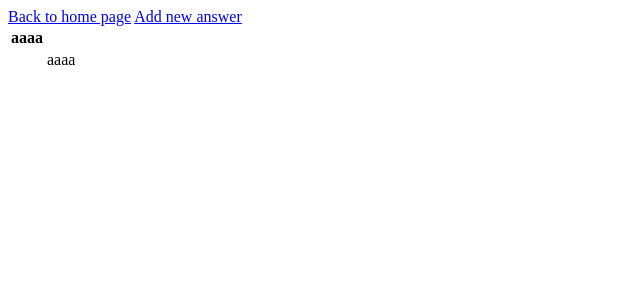
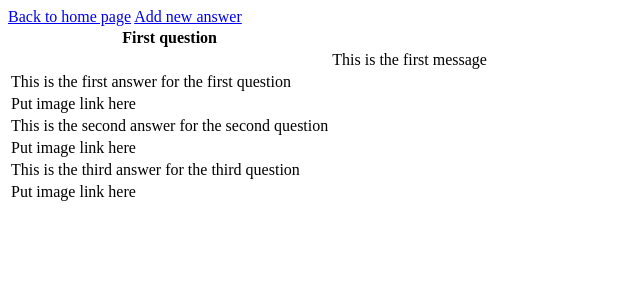
Before and after one commit to gaspargabor/L-V-G, a Flask app: page /question/1 in a window 1280 px wide. Shown: the top 300 px of the page, without its empty margins (0-640 px from the left). Run offline with Flask 2, Linux system fonts and the light colour scheme.

Commit message:
some more wireing

```diff
--- a/answer.csv
+++ b/answer.csv
@@ -1,7 +1,10 @@
 id,submission_time,vote_number,question_id,message,image
-1,1575985415,,,asdfghjkl,Put image link here
-2,1575985527,,,élkj,Put image link here
-3,1575985582,,,ertzui,Put image link here
-4,1575985704,,,cvbnm,Put image link here
-5,1575985897,,,rtzui,Put image link here
-6,1575985947,,,dgfhj,Put image link here
+1,1576000660,,1,This is the first answer for the first question,Put image link here
+2,1576000677,,1,This is the second answer for the second question,Put image link here
+3,1576000695,,1,This is the third answer for the third question,Put image link here
+4,1576000729,,2,This is the first answer for the second question,Put image link here
+5,1576000746,,2,This is the second answer for the second question,Put image link here
+6,1576000764,,2,This is the third answer for the second question,Put image link here
+7,1576000787,,3,This is the first answer for the third question,Put image link here
+8,1576000809,,3,This is the second answer for the third question,Put image link here
+9,1576000824,,3,This is the third answer for the third question,Put image link here
--- a/data_manager.py
+++ b/data_manager.py
@@ -25,8 +25,17 @@ def get_new_id(filename):
     return str(int(all_q_or_a[-1]['id'])+1)
 
 
-def get_question(filename, question_id):
-    return get_data_from_csv(filename, question_id)
+def get_question(filename, as_question_id):
+    return get_data_from_csv(filename, as_question_id)
+
+
+def get_answers_for_question(filename, question_id):
+    answers = []
+    all_answers = get_data_from_csv(filename)
+    for answer in all_answers:
+        if question_id == answer['question_id']:
+            answers.append(answer)
+    return answers
 
 
 def add_new_question(question):
@@ -36,9 +45,10 @@ def add_new_question(question):
     add_new_q_or_a_to_file('question.csv', Q_HEADER, question, True)
 
 
-def add_new_answer(answer):
+def add_new_answer(answer, question_id):
     answer['id'] = get_new_id(filename='answer.csv')
     answer['submission_time'] = int(time.time())
+    answer['question_id'] = question_id
 
     add_new_q_or_a_to_file('answer.csv', A_HEADER, answer, True)
 
--- a/question.csv
+++ b/question.csv
@@ -1,4 +1,4 @@
 id,submission_time,view_number,vote_number,title,message,image
-1,1575982063,,,aaaa,aaaa,
-2,1575982074,,,bbbb,bbbb,
-3,1575982095,,,cccccccc,cccccccc,
+1,1576000535,,,First question,This is the first message,Image link
+2,1576000616,,,Second question,This is the second message,Image link
+3,1576000635,,,Third question,This is the third question,Image link
--- a/server.py
+++ b/server.py
@@ -21,17 +21,13 @@ def route_question(question_id):
     if request.method == 'POST':
         return redirect('/')
     if request.method == 'GET':
-        print(question_id)
-        data_list = data_manager.get_data_from_csv('question.csv', question_id=question_id)
-        print(data_list)
-        print(type(data_list))
+        question = data_manager.get_data_from_csv('question.csv', question_id=question_id)
+        answers = data_manager.get_answers_for_question('answer.csv', question_id)
         return render_template('display_question.html',
-                               question_id=data_list['id'],
-                               view_number=data_list["view_number"],
-                               vote_number=data_list["vote_number"],
-                               title=data_list["title"],
-                               message=data_list["message"],
-                               image=data_list["image"])
+                               question_id=question['id'],
+                               question=question,
+                               answers=answers
+                               )
 
 
 @app.route('/add-question', methods=['GET', 'POST'])
@@ -55,8 +51,11 @@ def route_new_answer(question_id):
             "message": request.form.get('message'),
             "image": request.form.get('image')
         }
-        data_manager.add_new_answer(answer)
-        return render_template('display_question.html', question_id=question_id)
+        data_manager.add_new_answer(answer, question_id)
+        question = data_manager.get_data_from_csv('question.csv', question_id)
+        answers = data_manager.get_answers_for_question('answer.csv', question_id)
+        print(answers)
+        return render_template('display_question.html', question_id=question_id, question=question, answers=answers)
     return render_template('addanswer.html', question_id=question_id)
 
 
--- a/templates/addanswer.html
+++ b/templates/addanswer.html
@@ -6,7 +6,7 @@
 </head>
 <body>
 <h1><strong>Add Answer</strong></h1>
-    <form action="/question/<question_id>" method="post">
+    <form action="/question/{{ question_id }}/new-answer" method="post">
         <p>
             <label for="message">Answer</label><br>
             <textarea name="message" id="message" cols="40" rows="4" placeholder="Enter your answer here"></textarea>
--- a/templates/display_question.html
+++ b/templates/display_question.html
@@ -10,22 +10,22 @@
     <table>
             <tr>
                 <th>
-                    {{ title }}
+                    {{ question['title'] }}
                 </th>
             </tr>
             <tr>
-                <td>{{ vote_number }}</td>
-                <td rowspan="2">{{ message }}{{ image }}</td>
+                <td>{{ question['vote_number'] }}</td>
+                <td rowspan="2">{{ question['message'] }} {{question[image]}} </td>
             </tr>
             <tr>
-                <td>{{ view_number }}</td>
+                <td> {{question[view_number]}} </td>
             </tr>
-            {% for question in question %}
+            {% for answer in answers %}
             <tr>
-                <td>{{ answer }}</td>
+                <td>{{ answer['message'] }}</td>
             </tr>
             <tr>
-                <td>{{ image }}</td>
+                <td>{{ answer['image'] }}</td>
             </tr>
             {% endfor %}
     </table>
```
